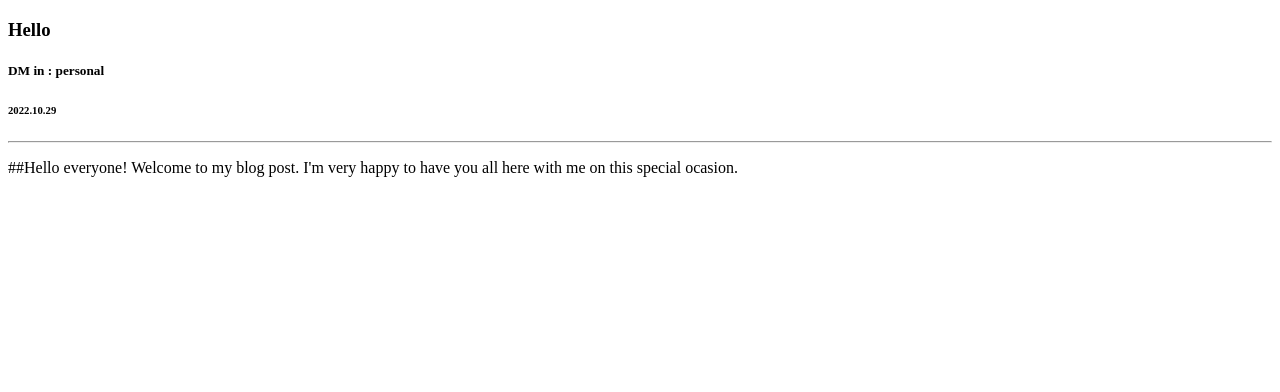
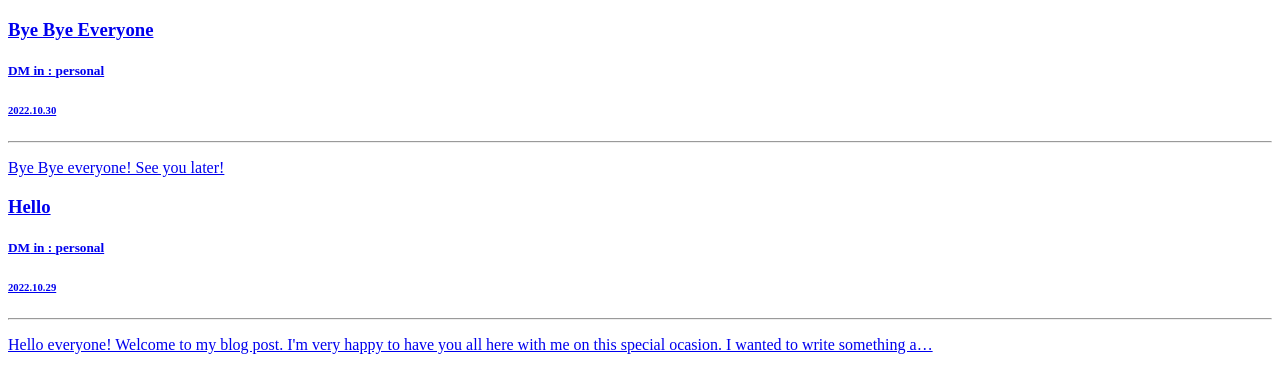
Before and after one commit to gksehfapd/Dev-Stickers, a Gatsby site: page /blog in a window 1280 px wide. Shown: the part 132-524 px from the top of the page. Built offline with nearby package versions, Linux system fonts and the light colour scheme; Gatsby itself is replaced by a stand-in of ours.

Commit message:
feat: Blog Post

```diff
--- /dev/null
+++ b/blog-posts/Bye.mdx
@@ -0,0 +1,11 @@
+---
+title: Bye Bye Everyone
+category: personal
+date: '2022-10-30'
+author: DM
+slug: bye-everyone
+---
+
+# Bye Bye everyone!
+
+See you later!
--- a/blog-posts/Hello.mdx
+++ b/blog-posts/Hello.mdx
@@ -3,8 +3,11 @@ title: Hello
 category: personal
 date: '2022-10-29'
 author: DM
+slug: hello-everyone
 ---
 
-##Hello everyone!
+# Hello everyone!
 
 Welcome to my blog post. I'm very happy to have you all here with me on this special ocasion.
+
+I wanted to write something a little bit longer.
--- a/gatsby-config.ts
+++ b/gatsby-config.ts
@@ -2,7 +2,7 @@ import type { GatsbyConfig } from 'gatsby'
 
 const config: GatsbyConfig = {
 	siteMetadata: {
-		title: `DevStickers`,
+		title: `DevStickerss`,
 		siteUrl: `https://www.yourdomain.tld`,
 		description: `Buy the best stickers`
 	},
--- a/src/pages/blog.tsx
+++ b/src/pages/blog/index.tsx
@@ -1,7 +1,7 @@
 import React, { useState } from 'react'
-import Layout from '../components/layout'
-import Seo from '../components/Seo'
-import { PageProps, graphql } from 'gatsby'
+import Layout from '../../components/layout'
+import Seo from '../../components/Seo'
+import { Link, PageProps, graphql } from 'gatsby'
 
 const Blog = ({ data }: PageProps<Queries.BlogPostsQuery>) => {
 	console.log(data)
@@ -12,6 +12,7 @@ const Blog = ({ data }: PageProps<Queries.BlogPostsQuery>) => {
 			<section>
 				{data.allMdx.nodes.map((file, index) => (
 					<article key={index}>
+						<Link to={`/blog/${file.frontmatter?.slug}`}>
 							<h3>{file.frontmatter?.title}</h3>
 							<h5>
 								{file.frontmatter?.author} in : {file.frontmatter?.category}
@@ -19,6 +20,7 @@ const Blog = ({ data }: PageProps<Queries.BlogPostsQuery>) => {
 							<h6>{file.frontmatter?.date}</h6>
 							<hr />
 							<p>{file.excerpt}</p>
+						</Link>
 					</article>
 				))}
 			</section>
@@ -35,6 +37,7 @@ export const query = graphql`
 					date(formatString: "YYYY.MM.DD")
 					category
 					author
+					slug
 				}
 				excerpt
 			}
```
Also changed, not shown: src/pages/blog/{mdx.frontmatter__slug}.tsx (added, +37 -0 lines). Lines whose indentation alone changed are shown as unchanged.
